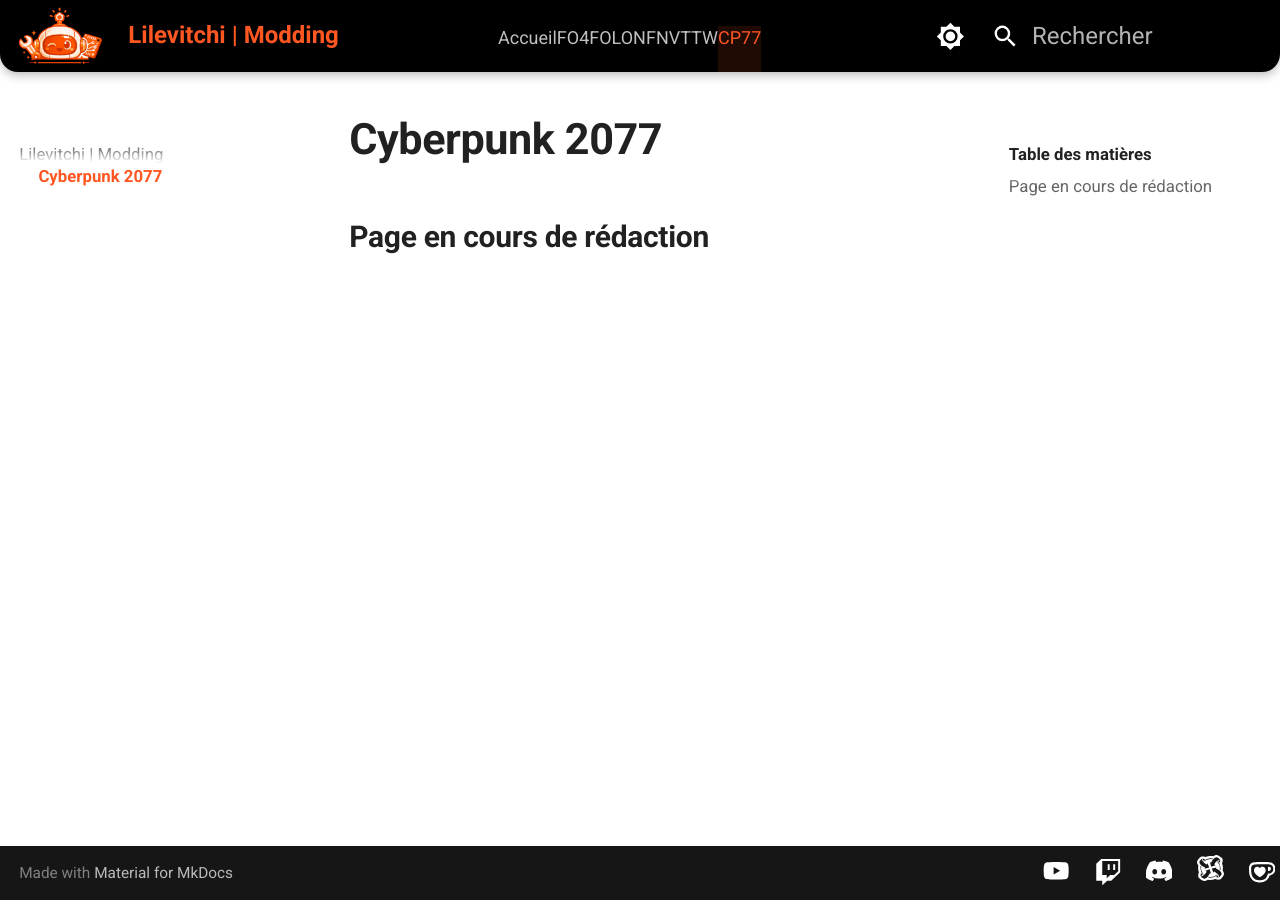
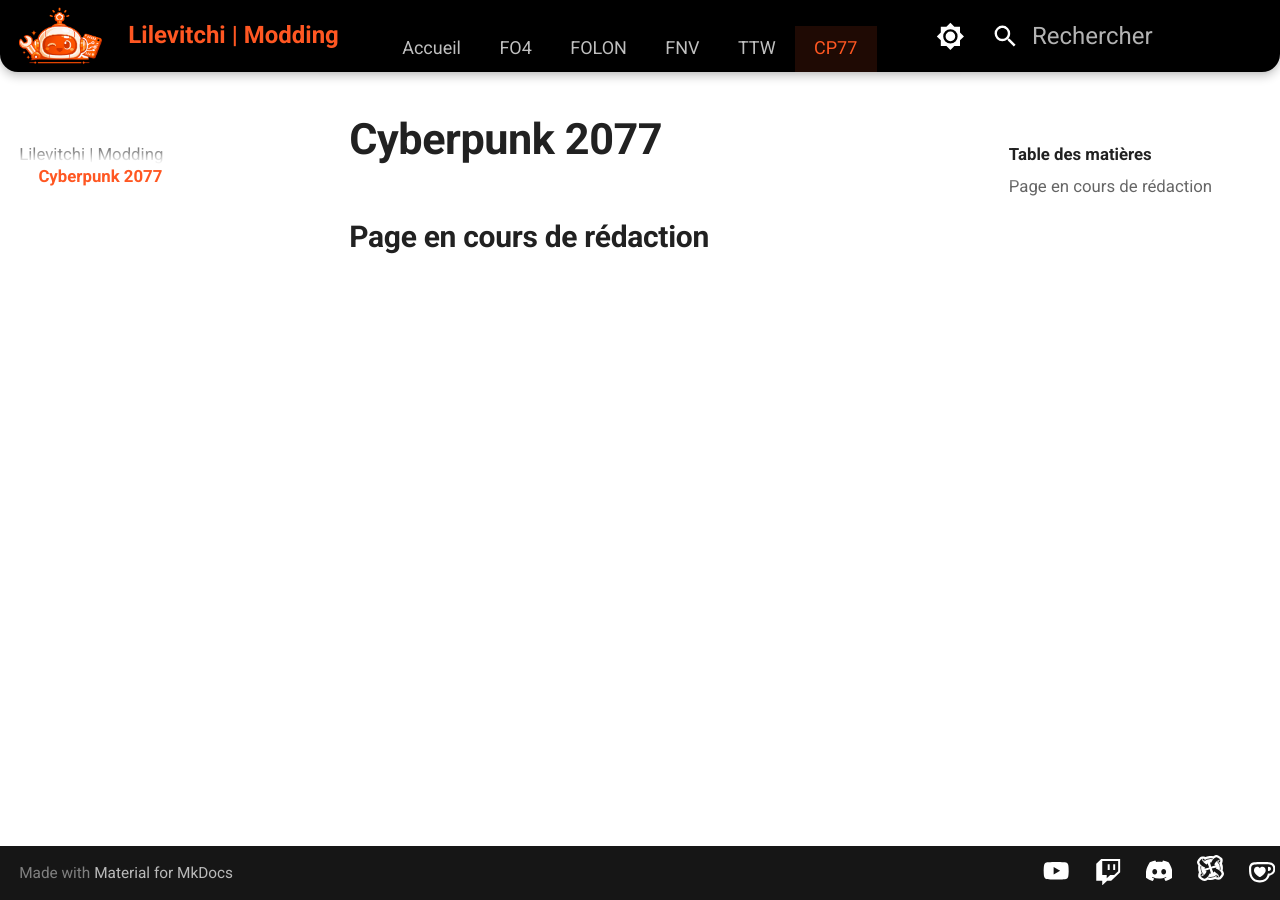
Before and after one commit to Lilevitchi/lilevitchi.github.io, an MkDocs documentation site: the page built from docs/cyberpunk/index.md, in a window 1280 px wide. Built offline with MkDocs 1.6.1 and Material for MkDocs 9.7.7, drawn with Linux system fonts in a browser that asks for light colours.

Commit message:
Update extra.css

```diff
--- a/docs/stylesheets/extra.css
+++ b/docs/stylesheets/extra.css
@@ -171,12 +171,12 @@
   min-height: var(--header-height);
   display: flex;
   align-self: flex-end;
-  /*padding: 0.4rem 0.8rem;*/
+  padding: 0.4rem 0.8rem;
   color: var(--white);
   opacity: 0.75;
   overflow: visible !important;
   text-indent: 0 !important;
-  border-bottom: 4px solid transparent;
+  /*border-bottom: 4px solid transparent;*/
   background: transparent;
   transition: color var(--transition-base),
               background-color var(--transition-base),
@@ -237,8 +237,8 @@
 
 /* Cache tabs plus tard */
 @media (max-width: 1221px) {
-  .md-header__tabs {
-    display: none;
+  [data-md-color-scheme] .md-header__tabs {
+    display: none !important;
   }
 }
 
```
